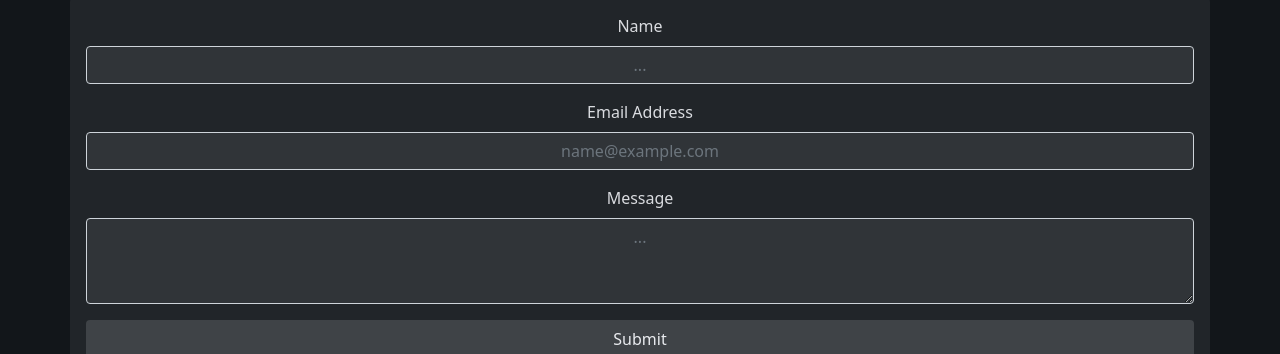
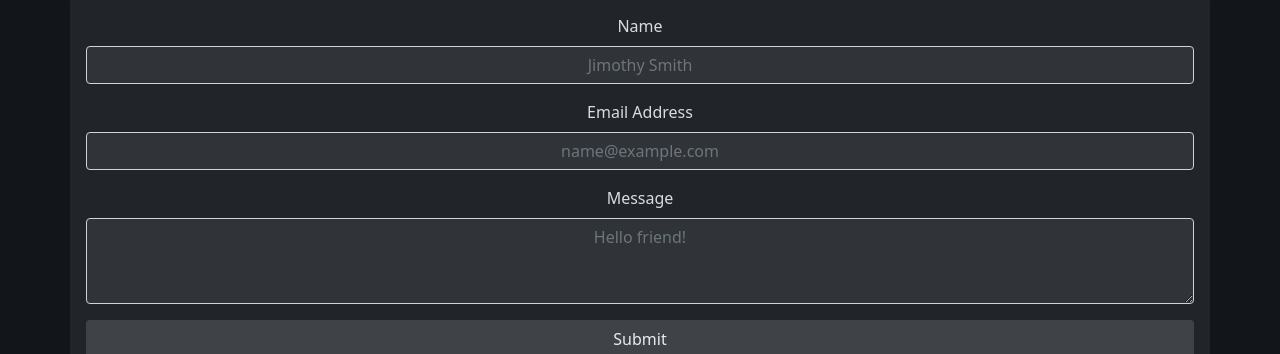
Before and after one commit to PlebExMachina/PlebExMachina.github.io, a website: page contact.html in a window 1280 px wide. Shown: the part 506-860 px from the top of the page. Drawn offline with nearby package versions, Linux system fonts and the light colour scheme.

Commit message:
style(contact): made form placeholders a bit more expressive

```diff
--- a/contact.html
+++ b/contact.html
@@ -92,7 +92,7 @@
       <form class="container d-flex flex-column mb-5 bg p-3 rounded font text-center" id="contact-form" action="https://formsubmit.co/9e00727aa530b686f78c5c057fd30051" method="POST">
         <div class="mb-3">
           <label for="formName" class="form-label">Name</label>
-          <input type="text" name="name" placeholder="..." id="formName" class="form-control text-center bg-lighter font-darkest">
+          <input type="text" name="name" placeholder="Jimothy Smith" id="formName" class="form-control text-center bg-lighter font-darkest">
         </div>
         <div class="mb-3">
           <label for="formEmail" class="form-label">Email Address</label>
@@ -100,7 +100,7 @@
         </div>
         <div class="mb-3">
           <label for="formMessage" class="form-label">Message</label>
-          <textarea class="form-control text-center bg-lighter font-darkest" name="message" id="formMessage" rows="3" placeholder="..."></textarea>
+          <textarea class="form-control text-center bg-lighter font-darkest" name="message" id="formMessage" rows="3" placeholder="Hello friend!"></textarea>
         </div>
         <button type="submit" class="btn bg-lightest font-darker">Submit</button>
       </form>
```
